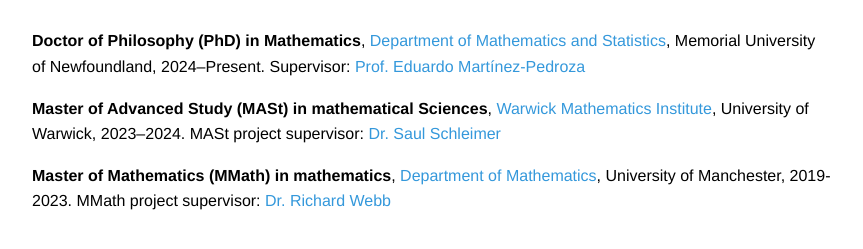
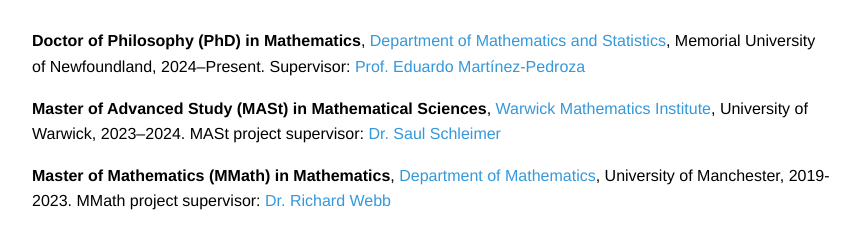
Before and after one commit to haoyang-he/haoyang-he.github.io, a Jekyll site: the page built from cv.md, in a window 1280 px wide. Shown: the part 190-439 px from the top of the page, without its empty margins (208-1071 px from the left). Built offline with Jekyll 4.4.1, drawn with Linux system fonts in a browser that asks for light colours.

Commit message:
Update cv.md

```diff
--- a/cv.md
+++ b/cv.md
@@ -7,6 +7,6 @@ title: Curriculum Vitae
 
 **Doctor of Philosophy (PhD) in Mathematics**, [Department of Mathematics and Statistics](https://mun.ca/math/), Memorial University of Newfoundland, 2024–Present. Supervisor: [Prof. Eduardo Martínez-Pedroza](https://www.math.mun.ca/~emartinezped/)
 
-**Master of Advanced Study (MASt) in mathematical Sciences**, [Warwick Mathematics Institute](https://warwick.ac.uk/fac/sci/maths/), University of Warwick, 2023–2024. MASt project supervisor: [Dr. Saul Schleimer](https://sschleimer.warwick.ac.uk/)
+**Master of Advanced Study (MASt) in Mathematical Sciences**, [Warwick Mathematics Institute](https://warwick.ac.uk/fac/sci/maths/), University of Warwick, 2023–2024. MASt project supervisor: [Dr. Saul Schleimer](https://sschleimer.warwick.ac.uk/)
 
-**Master of Mathematics (MMath) in mathematics**, [Department of Mathematics](https://www.maths.manchester.ac.uk/), University of Manchester, 2019-2023. MMath project supervisor: [Dr. Richard Webb](https://research.manchester.ac.uk/en/persons/richard.webb)
+**Master of Mathematics (MMath) in Mathematics**, [Department of Mathematics](https://www.maths.manchester.ac.uk/), University of Manchester, 2019-2023. MMath project supervisor: [Dr. Richard Webb](https://research.manchester.ac.uk/en/persons/richard.webb)
```
